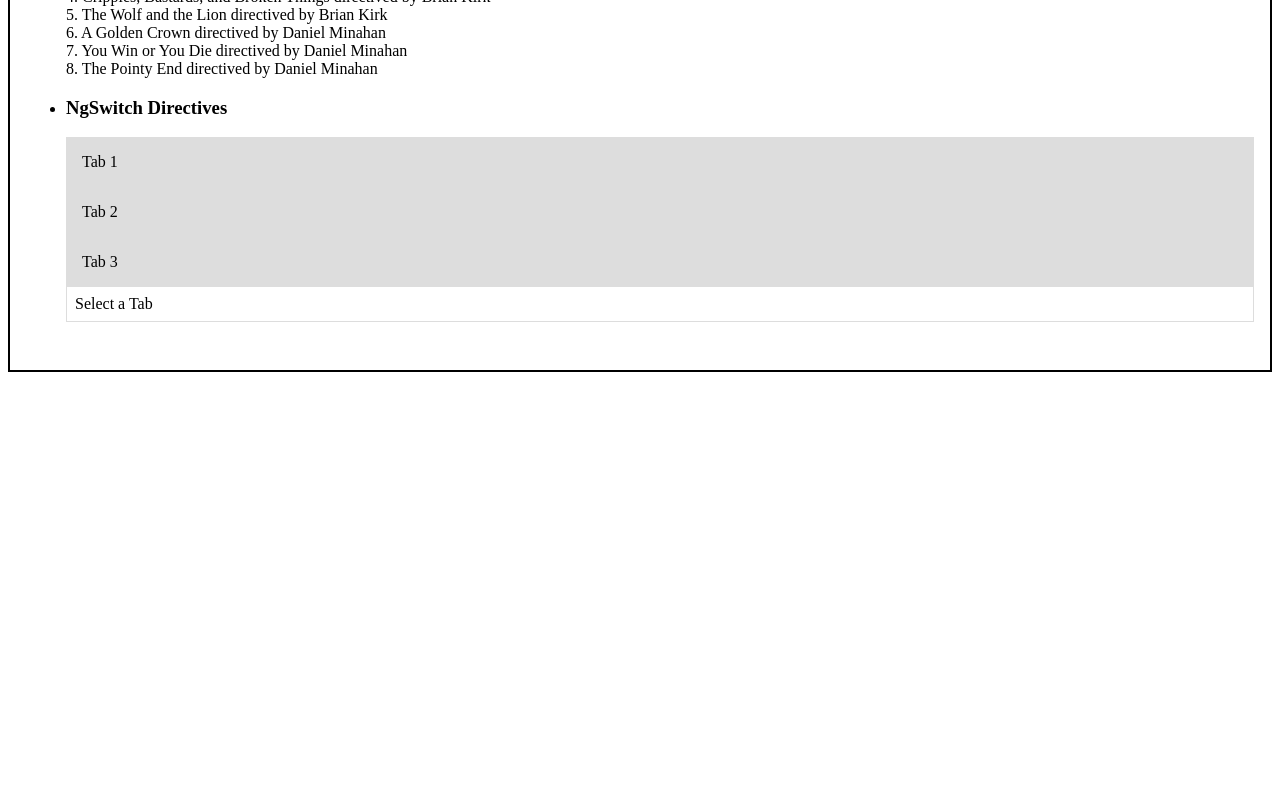
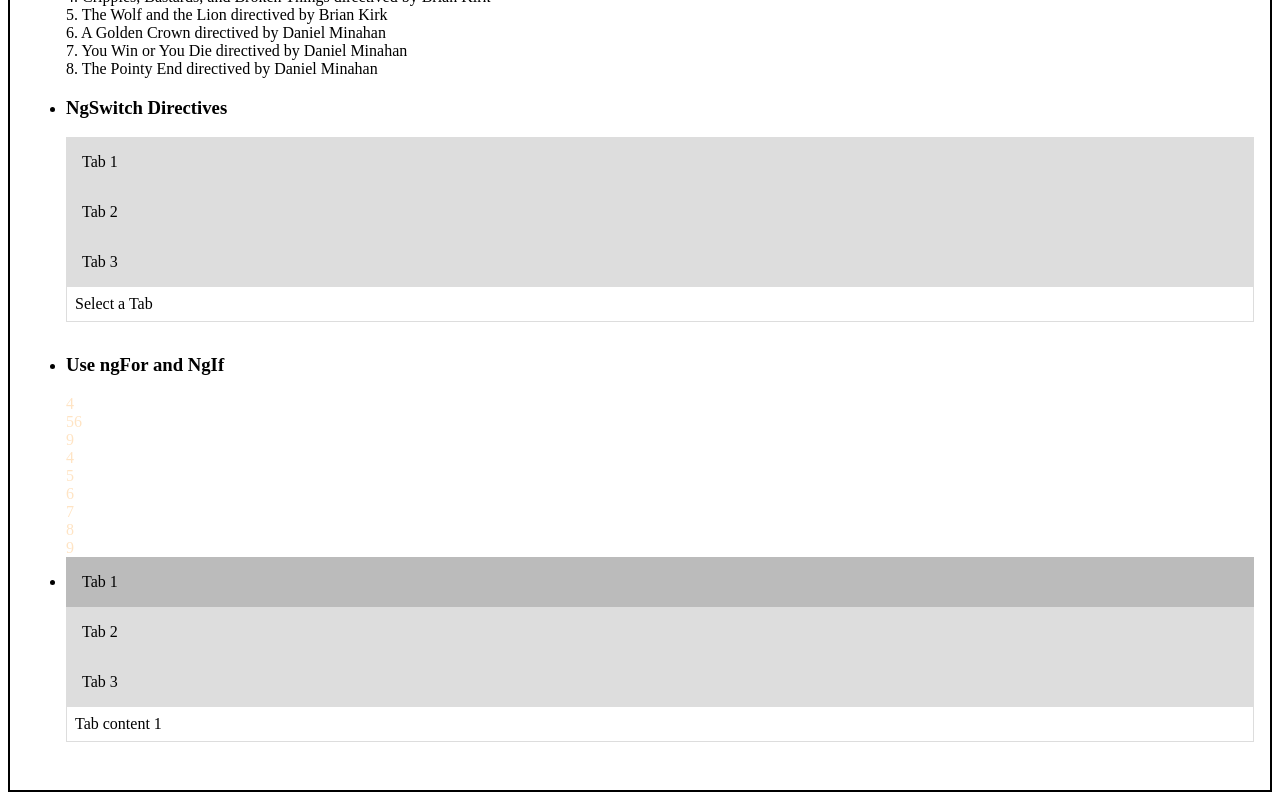
Before and after one commit to lethioanh/angular-stud, an Angular app: page / in a window 1280 px wide. Shown: the part 3499-4299 px from the top of the page. Before the commit the page ends 3879 px from the top, so only its background shows below. Built offline with nearby package versions, Linux system fonts and the light colour scheme.

Commit message:
multi struc

```diff
--- a/src/app/app.component.css
+++ b/src/app/app.component.css
@@ -2,3 +2,11 @@
   float: right;
   margin-bottom: 2rem;
 }
+.cl-not-it {
+  color: cornflowerblue;
+  font-size: 15px;
+}
+
+.cl-item {
+  color: bisque;
+}
--- a/src/app/app.component.html
+++ b/src/app/app.component.html
@@ -141,6 +141,33 @@
       </div>
     </li>
 
+    <li>
+      <h3> Use ngFor and NgIf</h3>
+      <ng-template ngFor [ngForOf]="[1,4,56,9,2,3,4,5,6,7,8,9]" let-item>
+        <div *ngIf="item >3; else showColor" class="cl-item">{{item}}</div>
+      </ng-template>
+    </li>
+
+    <li>
+      <div class="tabs-selection">
+        <app-tab
+          *ngFor="let tab of tabs; let i = index"
+          [active]="isSelectedNum(i)"
+          (click)="setTabNum(i)">
+          {{ tab.title }}
+        </app-tab>
+      </div>
+
+      <div [ngSwitch]="tabNumber">
+        <ng-template ngFor [ngForOf]="tabs" let-tab let-i="index">
+          <app-tab-content *ngSwitchCase="i">
+            {{tab.content}}
+          </app-tab-content>
+        </ng-template>
+        <app-tab-content *ngSwitchDefault>Select a tab</app-tab-content>
+      </div>
+    </li>
+
   </ul>
 
 
--- a/src/app/app.component.ts
+++ b/src/app/app.component.ts
@@ -54,4 +54,19 @@ export class AppComponent {
     return this.tab === num;
   }
 
+  tabNumber: number = 0;
+  tabs: any = [
+    { title: 'Tab 1', content: 'Tab content 1' },
+    { title: 'Tab 2', content: 'Tab content 2' },
+    { title: 'Tab 3', content: 'Tab content 3' }
+  ]
+
+  setTabNum(num: number) {
+    this.tabNumber = num;
+  }
+
+  isSelectedNum(num: number) {
+    return this.tabNumber === num;
+  }
+
 }
```
Also changed, not shown: package.json (indentation only), 1 other file (tests, documents, lock files or other folders).
